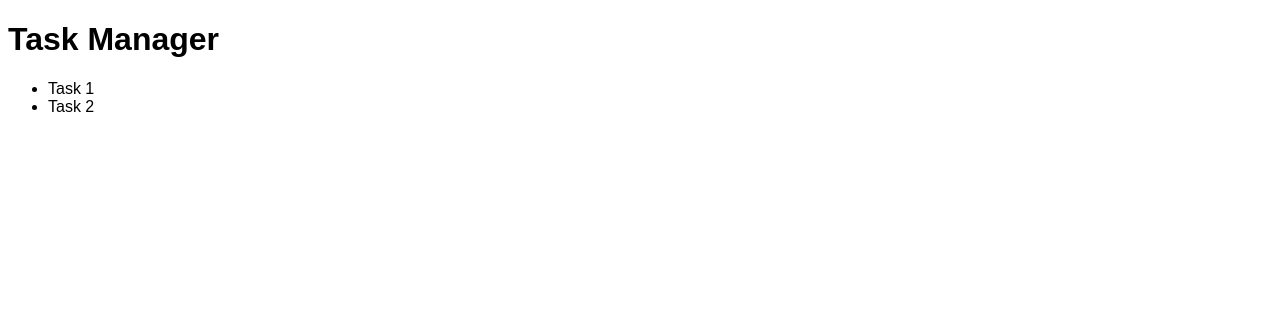
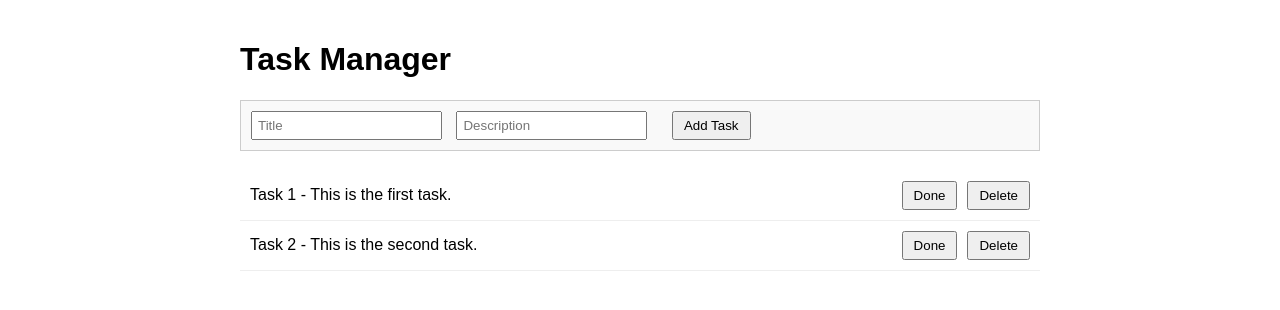
Before and after one commit to Pablodd1/Task-Manager-form-OPENAI, a Flask app: page / in a window 1280 px wide. Shown: the top 310 px of the page. Run offline with Flask 3, Linux system fonts and the light colour scheme.

Commit message:
I have implemented the Task Manager functionalities. This includes adding the necessary API endpoints and updating the frontend to support adding, completing, and deleting tasks. I also added comprehensive unit tests in tests/test_main.py and a .gitignore file to exclude build artifacts.

```diff
--- a/app/main.py
+++ b/app/main.py
@@ -1,4 +1,4 @@
-from flask import Flask, render_template, jsonify
+from flask import Flask, render_template, jsonify, request
 
 app = Flask(__name__)
 
@@ -15,5 +15,39 @@ def index():
 def get_tasks():
     return jsonify({'tasks': tasks})
 
+@app.route('/tasks', methods=['POST'])
+def add_task():
+    if not request.json or not 'title' in request.json:
+        return jsonify({'error': 'Bad Request'}), 400
+    task = {
+        'id': tasks[-1]['id'] + 1 if tasks else 1,
+        'title': request.json['title'],
+        'description': request.json.get('description', ""),
+        'done': False
+    }
+    tasks.append(task)
+    return jsonify({'task': task}), 201
+
+@app.route('/tasks/<int:task_id>', methods=['PUT'])
+def update_task(task_id):
+    task = next((t for t in tasks if t['id'] == task_id), None)
+    if not task:
+        return jsonify({'error': 'Not Found'}), 404
+    if not request.json:
+         return jsonify({'error': 'Bad Request'}), 400
+
+    task['title'] = request.json.get('title', task['title'])
+    task['description'] = request.json.get('description', task['description'])
+    task['done'] = request.json.get('done', task['done'])
+    return jsonify({'task': task})
+
+@app.route('/tasks/<int:task_id>', methods=['DELETE'])
+def delete_task(task_id):
+    task = next((t for t in tasks if t['id'] == task_id), None)
+    if not task:
+        return jsonify({'error': 'Not Found'}), 404
+    tasks.remove(task)
+    return jsonify({'result': True})
+
 if __name__ == '__main__':
     app.run(debug=True)
--- a/app/static/script.js
+++ b/app/static/script.js
@@ -1,21 +1,80 @@
-window.addEventListener('load', () => {
-    console.log('Fetching tasks...');
+document.addEventListener('DOMContentLoaded', () => {
+    const tasksContainer = document.getElementById('tasks-container');
+    const titleInput = document.getElementById('new-task-title');
+    const descInput = document.getElementById('new-task-desc');
+    const addBtn = document.getElementById('add-task-btn');
+
+    function fetchTasks() {
         fetch('/tasks')
-        .then(response => {
-            console.log('Received response:', response);
-            return response.json();
-        })
+            .then(response => response.json())
             .then(data => {
-            console.log('Received data:', data);
+                tasksContainer.innerHTML = '';
                 const taskList = document.createElement('ul');
                 data.tasks.forEach(task => {
                     const taskItem = document.createElement('li');
-                taskItem.textContent = task.title;
+
+                    const span = document.createElement('span');
+                    span.textContent = `${task.title} - ${task.description}`;
+                    if (task.done) {
+                        span.classList.add('done');
+                    }
+
+                    const doneBtn = document.createElement('button');
+                    doneBtn.textContent = task.done ? 'Undo' : 'Done';
+                    doneBtn.onclick = () => toggleTask(task.id, !task.done);
+
+                    const deleteBtn = document.createElement('button');
+                    deleteBtn.textContent = 'Delete';
+                    deleteBtn.onclick = () => deleteTask(task.id);
+
+                    taskItem.appendChild(span);
+                    taskItem.appendChild(doneBtn);
+                    taskItem.appendChild(deleteBtn);
                     taskList.appendChild(taskItem);
                 });
-            document.body.appendChild(taskList);
+                tasksContainer.appendChild(taskList);
             })
-        .catch(error => {
-            console.error('Error fetching tasks:', error);
+            .catch(error => console.error('Error fetching tasks:', error));
+    }
+
+    addBtn.addEventListener('click', () => {
+        const title = titleInput.value;
+        const description = descInput.value;
+        if (!title) return alert('Title is required');
+
+        fetch('/tasks', {
+            method: 'POST',
+            headers: {
+                'Content-Type': 'application/json'
+            },
+            body: JSON.stringify({ title, description })
+        })
+        .then(response => response.json())
+        .then(() => {
+            titleInput.value = '';
+            descInput.value = '';
+            fetchTasks();
         });
     });
+
+    function toggleTask(id, done) {
+        fetch(`/tasks/${id}`, {
+            method: 'PUT',
+            headers: {
+                'Content-Type': 'application/json'
+            },
+            body: JSON.stringify({ done })
+        })
+        .then(() => fetchTasks());
+    };
+
+    function deleteTask(id) {
+        if (!confirm('Are you sure?')) return;
+        fetch(`/tasks/${id}`, {
+            method: 'DELETE'
+        })
+        .then(() => fetchTasks());
+    };
+
+    fetchTasks();
+});
--- a/app/static/style.css
+++ b/app/static/style.css
@@ -1,3 +1,46 @@
 body {
     font-family: sans-serif;
+    max-width: 800px;
+    margin: 0 auto;
+    padding: 20px;
 }
+
+#add-task-form {
+    margin-bottom: 20px;
+    padding: 10px;
+    border: 1px solid #ccc;
+    background-color: #f9f9f9;
+}
+
+#add-task-form input {
+    margin-right: 10px;
+    padding: 5px;
+}
+
+ul {
+    list-style-type: none;
+    padding: 0;
+}
+
+li {
+    background: #fff;
+    border-bottom: 1px solid #eee;
+    padding: 10px;
+    display: flex;
+    align-items: center;
+}
+
+li span {
+    flex-grow: 1;
+}
+
+li span.done {
+    text-decoration: line-through;
+    color: #888;
+}
+
+button {
+    margin-left: 10px;
+    padding: 5px 10px;
+    cursor: pointer;
+}
--- a/app/templates/index.html
+++ b/app/templates/index.html
@@ -8,6 +8,15 @@
 </head>
 <body>
     <h1>Task Manager</h1>
+
+    <div id="add-task-form">
+        <input type="text" id="new-task-title" placeholder="Title" required>
+        <input type="text" id="new-task-desc" placeholder="Description">
+        <button id="add-task-btn">Add Task</button>
+    </div>
+
+    <div id="tasks-container"></div>
+
     <script src="{{ url_for('static', filename='script.js') }}"></script>
 </body>
 </html>
```
Also changed, not shown: tests/test_main.py (added, +55 -0 lines), 2 other files. Lines whose indentation alone changed are shown as unchanged.
